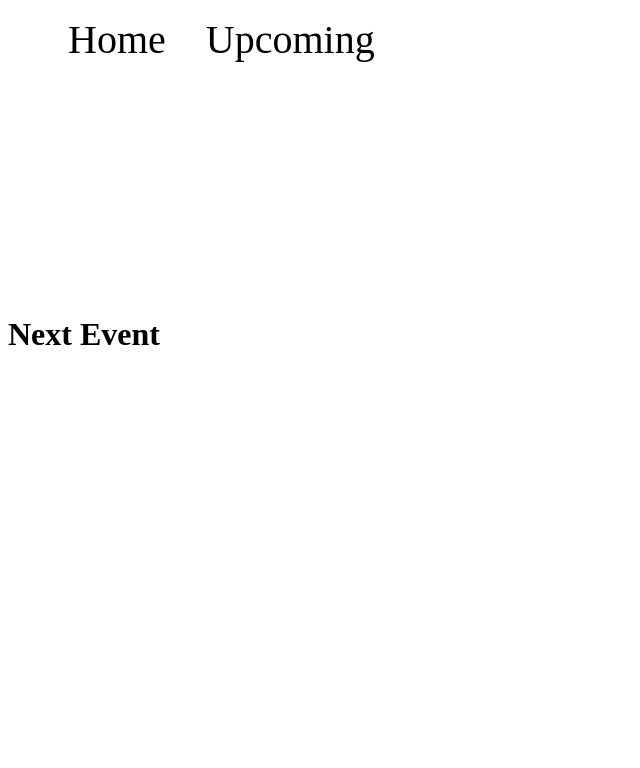
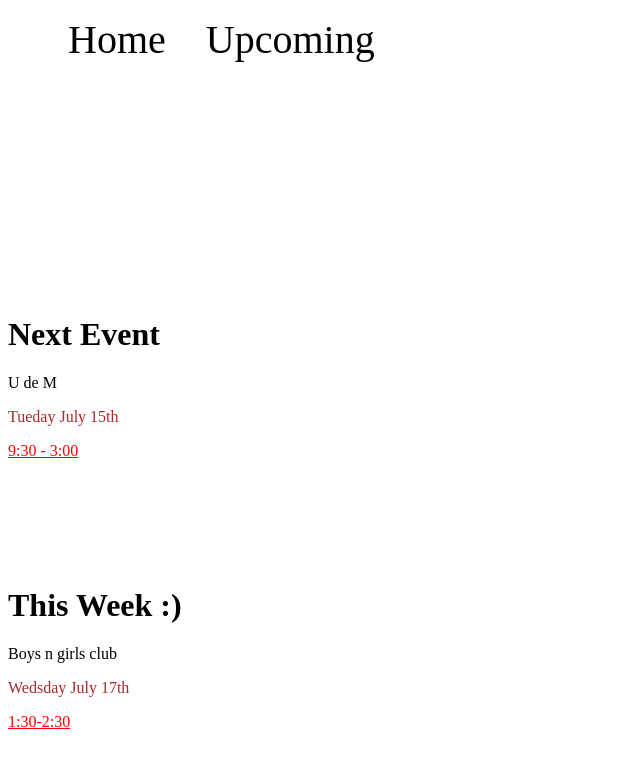
Before and after one commit to Hugabull/Mentors-Project, a plain HTML site: page Upcoming.html in a window 1280 px wide. Shown: the whole page, without its empty margins (0-640 px from the left). Drawn offline with Linux system fonts and the light colour scheme.

Commit message:
added events

```diff
--- a/Upcoming.html
+++ b/Upcoming.html
@@ -14,7 +14,23 @@
         </ul>
     </div>
 
-    <h1 style="margin-top: 20%">Next Event</h1>
 
+
+    <div class="events">
+
+        <div id="next-event">
+            <h1 style="margin-top: 20%">Next Event</h1>
+            <p class="event">U de M</p>
+            <p class="date">Tueday July 15th</p>
+            <p class="time">9:30 - 3:00</p>
+        </div>
+
+        <div class="this-week">
+            <h1 style="margin-top: 10%;">This Week :)</h1>
+            <p class="event">Boys n girls club</p>
+            <p class="date">Wedsday July 17th</p>
+            <p class="time">1:30-2:30</p>
+        </div>
+    </div>
 </body>
 </html>
--- a/style.css
+++ b/style.css
@@ -12,3 +12,13 @@
     display: flex;
     flex-direction: row;
 }
+.event {
+
+}
+.date{
+    color: brown;
+}
+.time{
+    color: red;
+    text-decoration: underline;
+}
```
